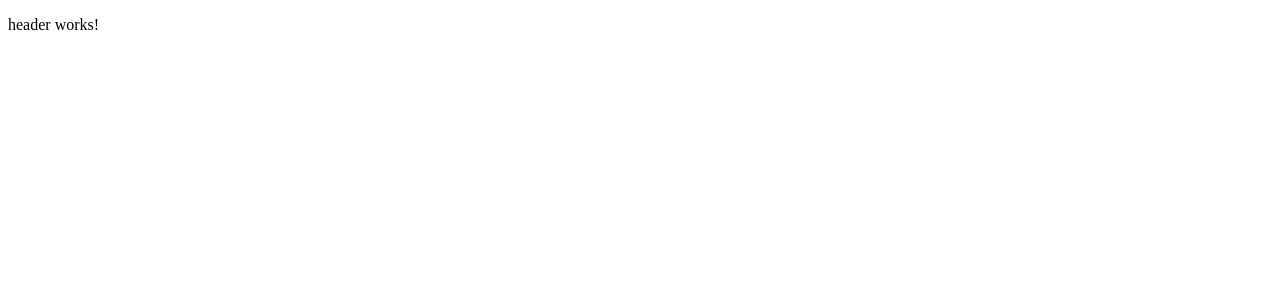
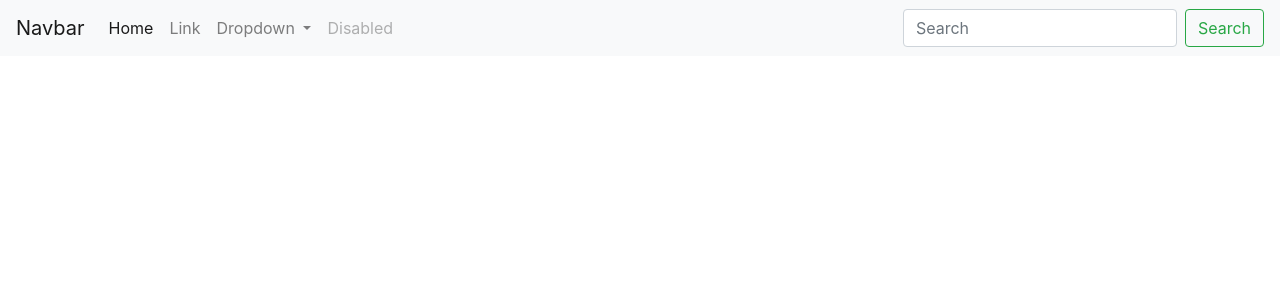
Before and after one commit to simanov/testrepo, an Angular app in the folder test-bootstrap/: page / in a window 1280 px wide. Shown: the top 300 px of the page. Built offline with nearby package versions, Linux system fonts and the light colour scheme.

Commit message:
fixed popper.js and added bs navbar

```diff
--- a/test-bootstrap/angular.json
+++ b/test-bootstrap/angular.json
@@ -23,14 +23,13 @@
             "polyfills": "src/polyfills.ts",
             "tsConfig": "tsconfig.app.json",
             "aot": false,
-            "assets": [
-              "src/favicon.ico",
-              "src/assets"
-            ],
-            "styles": [
-              "src/styles.scss"
-            ],
-            "scripts": []
+            "assets": ["src/favicon.ico", "src/assets"],
+            "styles": ["src/styles.scss"],
+            "scripts": [
+              "./node_modules/jquery/dist/jquery.min.js",
+              "./node_modules/popper.js/dist/umd/popper.min.js",
+              "./node_modules/bootstrap/dist/js/bootstrap.min.js"
+            ]
           },
           "configurations": {
             "production": {
@@ -88,13 +87,8 @@
             "polyfills": "src/polyfills.ts",
             "tsConfig": "tsconfig.spec.json",
             "karmaConfig": "karma.conf.js",
-            "assets": [
-              "src/favicon.ico",
-              "src/assets"
-            ],
-            "styles": [
-              "src/styles.scss"
-            ],
+            "assets": ["src/favicon.ico", "src/assets"],
+            "styles": ["src/styles.scss"],
             "scripts": []
           }
         },
@@ -106,9 +100,7 @@
               "tsconfig.spec.json",
               "e2e/tsconfig.json"
             ],
-            "exclude": [
-              "**/node_modules/**"
-            ]
+            "exclude": ["**/node_modules/**"]
           }
         },
         "e2e": {
@@ -124,6 +116,7 @@
           }
         }
       }
-    }},
+    }
+  },
   "defaultProject": "test-bootstrap"
 }
--- a/test-bootstrap/package.json
+++ b/test-bootstrap/package.json
@@ -22,6 +22,7 @@
     "bootstrap": "^4.4.1",
     "jquery": "^3.4.1",
     "popper": "^1.0.1",
+    "popper.js": "^1.16.0",
     "rxjs": "~6.4.0",
     "tslib": "^1.10.0",
     "zone.js": "~0.9.1"
--- a/test-bootstrap/src/app/shared/layout/header/header.component.html
+++ b/test-bootstrap/src/app/shared/layout/header/header.component.html
@@ -1 +1,35 @@
-<p>header works!</p>
+<nav class="navbar navbar-expand-sm navbar-light bg-light">
+  <a class="navbar-brand" href="#">Navbar</a>
+  <button class="navbar-toggler" type="button" data-toggle="collapse" data-target="#navbarSupportedContent" aria-controls="navbarSupportedContent" aria-expanded="false" aria-label="Toggle navigation">
+    <span class="navbar-toggler-icon"></span>
+  </button>
+
+  <div class="collapse navbar-collapse" id="navbarSupportedContent">
+    <ul class="navbar-nav mr-auto">
+      <li class="nav-item active">
+        <a class="nav-link" href="#">Home <span class="sr-only">(current)</span></a>
+      </li>
+      <li class="nav-item">
+        <a class="nav-link" href="#">Link</a>
+      </li>
+      <li class="nav-item dropdown">
+        <a class="nav-link dropdown-toggle" href="#" id="navbarDropdown" role="button" data-toggle="dropdown" aria-haspopup="true" aria-expanded="false">
+          Dropdown
+        </a>
+        <div class="dropdown-menu" aria-labelledby="navbarDropdown">
+          <a class="dropdown-item" href="#">Action</a>
+          <a class="dropdown-item" href="#">Another action</a>
+          <div class="dropdown-divider"></div>
+          <a class="dropdown-item" href="#">Something else here</a>
+        </div>
+      </li>
+      <li class="nav-item">
+        <a class="nav-link disabled" href="#" tabindex="-1" aria-disabled="true">Disabled</a>
+      </li>
+    </ul>
+    <form class="form-inline my-2 my-lg-0">
+      <input class="form-control mr-sm-2" type="search" placeholder="Search" aria-label="Search">
+      <button class="btn btn-outline-success my-2 my-sm-0" type="submit">Search</button>
+    </form>
+  </div>
+</nav>
--- a/test-bootstrap/src/styles.scss
+++ b/test-bootstrap/src/styles.scss
@@ -1 +1,2 @@
 /* You can add global styles to this file, and also import other style files */
+@import "../node_modules/bootstrap/scss/bootstrap";
```
Also changed, not shown: 2 other files (tests, documents, lock files or other folders).
